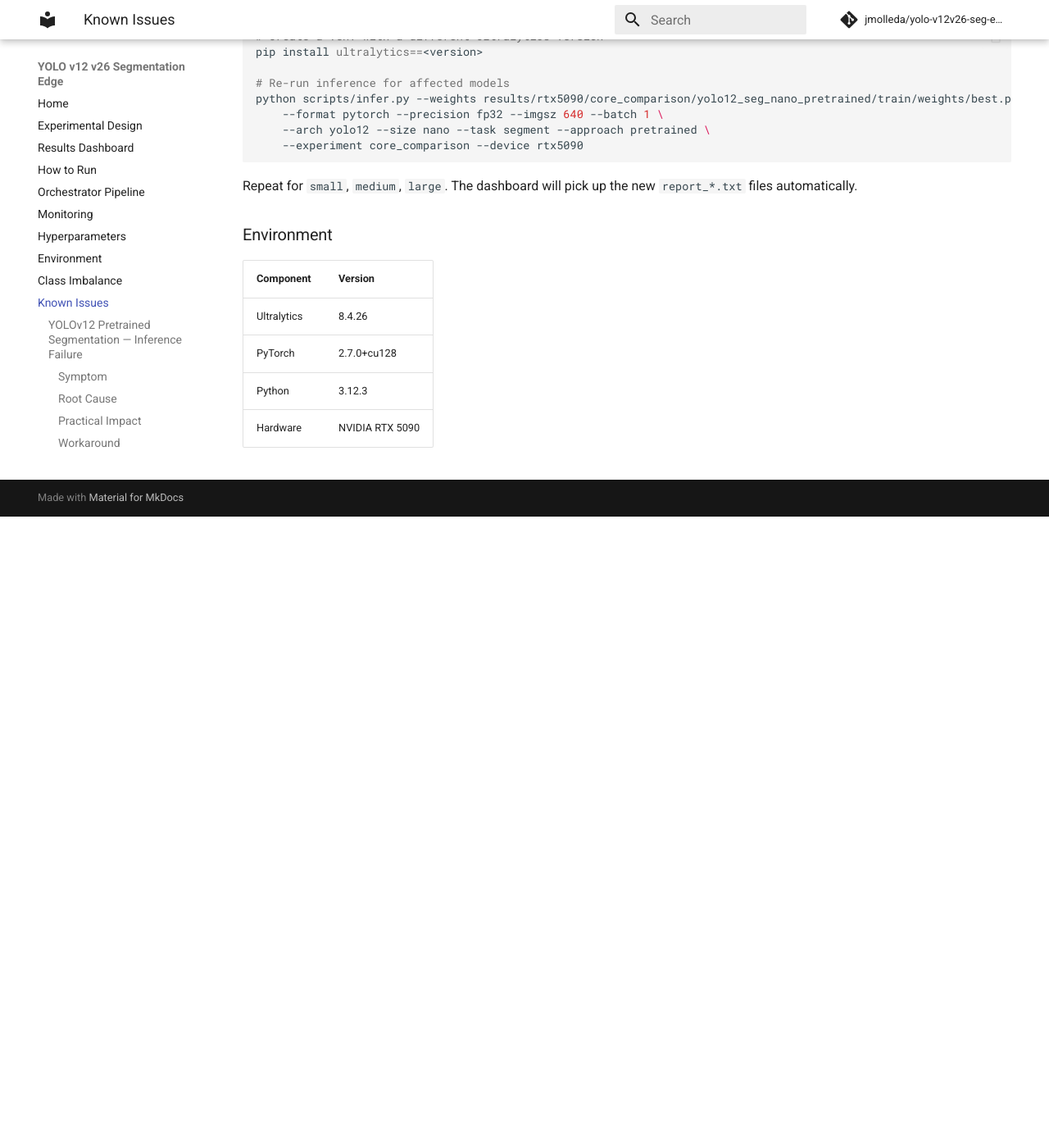
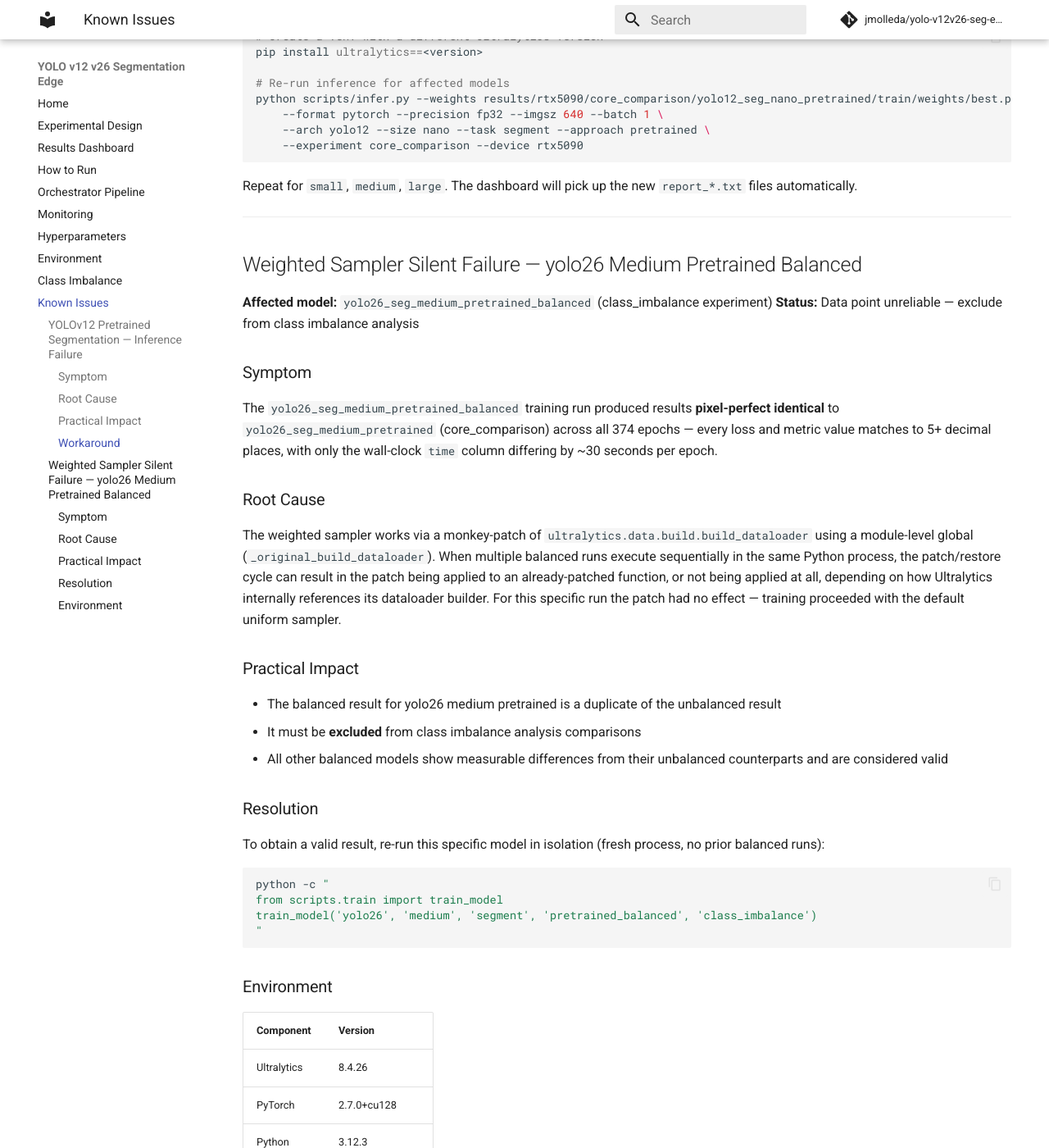
Before and after one commit to jmolleda/yolo-v12v26-seg-edge, an MkDocs documentation site: the page built from docs/known_issues.md, in a window 1280 px wide and 1400 px high, scrolled down 1255 px. Shown: the whole window at 82% size. Built offline with MkDocs 1.6.1 and Material for MkDocs 9.7.7, drawn with Linux system fonts in a browser that asks for light colours; comment, search, counter and statistics services are not loaded; before the commit the page ends 1885 px from its top, so only the background shows below that.

Commit message:
Document weighted sampler silent failure for yolo26 medium pretrained balanced

````diff
--- a/docs/known_issues.md
+++ b/docs/known_issues.md
@@ -52,6 +52,38 @@
 
 Repeat for `small`, `medium`, `large`. The dashboard will pick up the new `report_*.txt` files automatically.
 
+---
+
+## Weighted Sampler Silent Failure — yolo26 Medium Pretrained Balanced
+
+**Affected model:** `yolo26_seg_medium_pretrained_balanced` (class_imbalance experiment)
+**Status:** Data point unreliable — exclude from class imbalance analysis
+
+### Symptom
+
+The `yolo26_seg_medium_pretrained_balanced` training run produced results **pixel-perfect identical** to `yolo26_seg_medium_pretrained` (core_comparison) across all 374 epochs — every loss and metric value matches to 5+ decimal places, with only the wall-clock `time` column differing by ~30 seconds per epoch.
+
+### Root Cause
+
+The weighted sampler works via a monkey-patch of `ultralytics.data.build.build_dataloader` using a module-level global (`_original_build_dataloader`). When multiple balanced runs execute sequentially in the same Python process, the patch/restore cycle can result in the patch being applied to an already-patched function, or not being applied at all, depending on how Ultralytics internally references its dataloader builder. For this specific run the patch had no effect — training proceeded with the default uniform sampler.
+
+### Practical Impact
+
+- The balanced result for yolo26 medium pretrained is a duplicate of the unbalanced result
+- It must be **excluded** from class imbalance analysis comparisons
+- All other balanced models show measurable differences from their unbalanced counterparts and are considered valid
+
+### Resolution
+
+To obtain a valid result, re-run this specific model in isolation (fresh process, no prior balanced runs):
+
+```bash
+python -c "
+from scripts.train import train_model
+train_model('yolo26', 'medium', 'segment', 'pretrained_balanced', 'class_imbalance')
+"
+```
+
 ### Environment
 
 | Component | Version |
````
